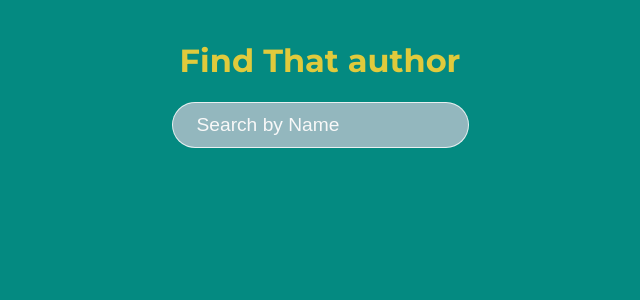
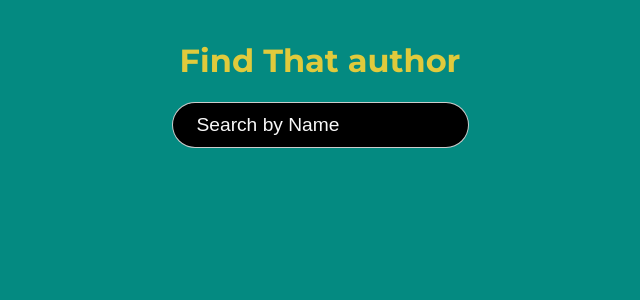
Before and after one commit to GeorgeWoods01/authors-app, a React (Create React App) app: page / in a window 1280 px wide. Shown: the top 300 px of the page, without its empty margins (320-960 px from the left). Built offline with nearby package versions, Linux system fonts and the light colour scheme.

Commit message:
changed seacth bar

```diff
--- a/src/index.css
+++ b/src/index.css
@@ -51,7 +51,7 @@ img {
   font-size: 1.2rem;
   border-radius: 25px;
   border: 1px solid rgba(255,255,255, 0.8);
-  background: #93B7BE;
+  background: black;
   color: #f8f8f8;
 }
 
@@ -98,6 +98,6 @@ img {
   font-size: 1.2rem;
   border-radius: 25px;
   border: 1px solid rgba(255,255,255, 0.8);
-  background: #93B7BE;
+  background: black;
   color: #f8f8f8;
 }
```
